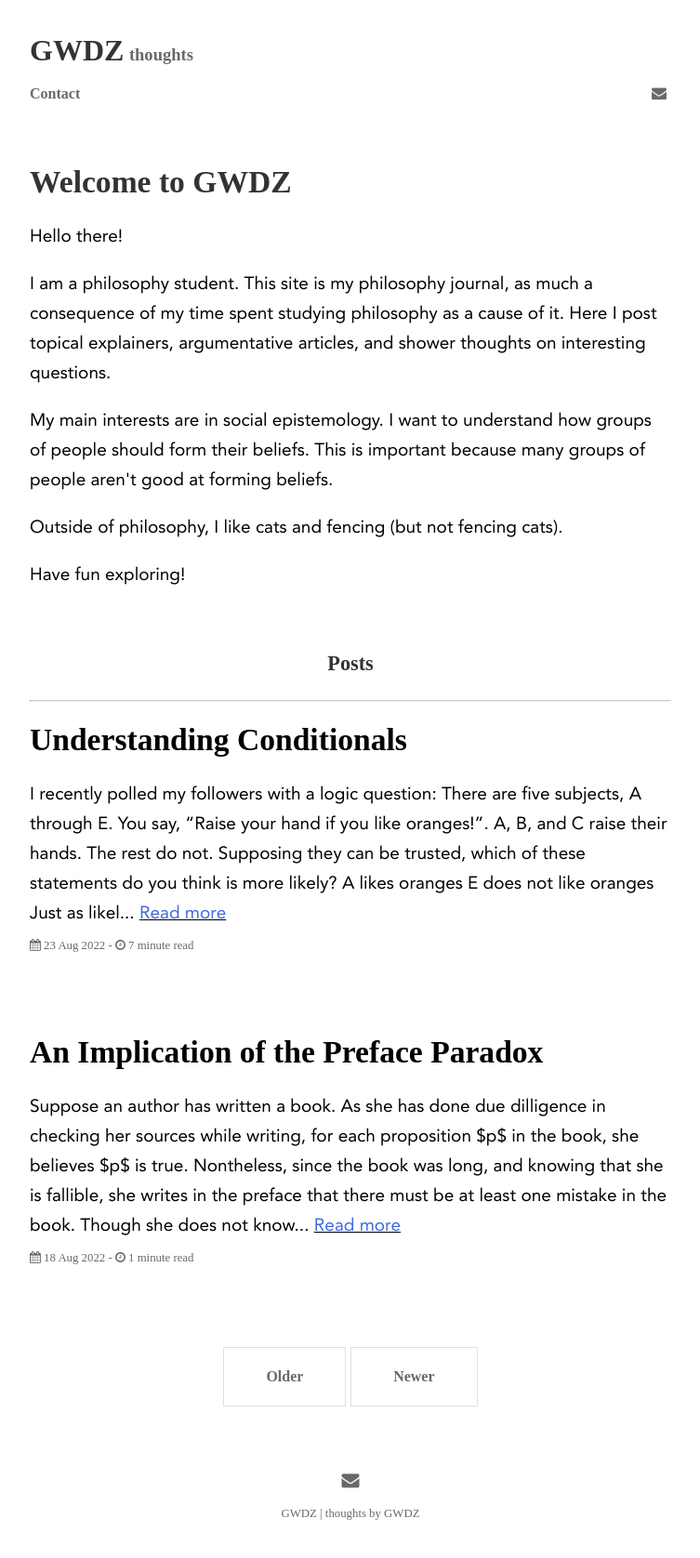
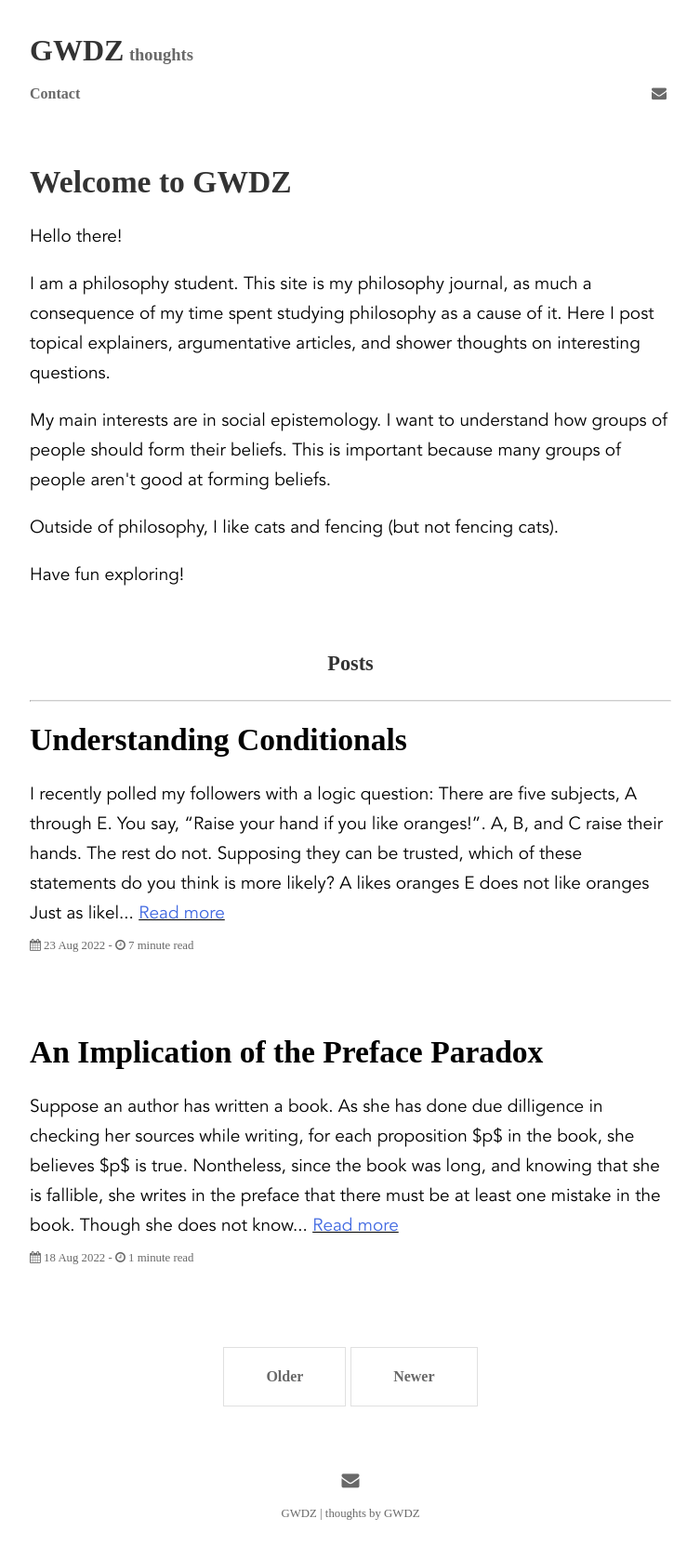
Before and after one commit to GWDZ-true/gwdz-site, a Jekyll site: the page built from index.html, in a window 1280 px wide. Shown: the whole page at 93% size, without its empty margins (263-1016 px from the left). Built offline with Jekyll 4.4.1, drawn with Linux system fonts in a browser that asks for light colours; some web fonts are replaced; the list of posts is cut into pages by our own code.

Commit message:
Update main.scss

```diff
--- a/assets/css/main.scss
+++ b/assets/css/main.scss
@@ -3,14 +3,14 @@
 
 @font-face{
     font-family: iaw;
-    src: url(../Avenir-Roman.woff2);
+    src: url(../Avenir-Book.woff2);
     font-style: normal;
     font-weight: normal;
 }
 
 @font-face{
     font-family: iaw;
-    src: url(../Avenur-Oblique.woff2);
+    src: url(../Avenur-BookOblique.woff2);
     font-style: italic;
     font-weight: normal;
 }
```
